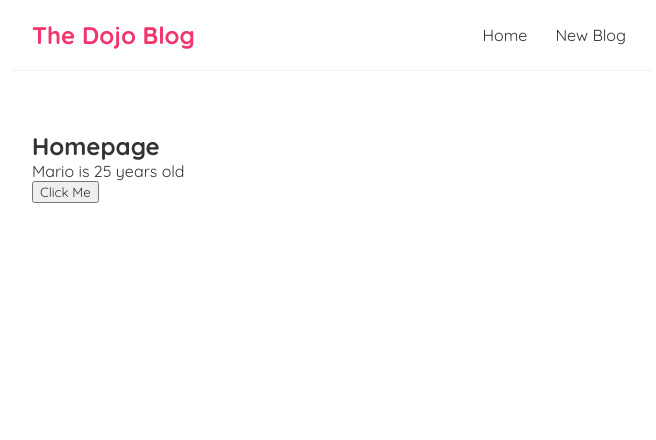
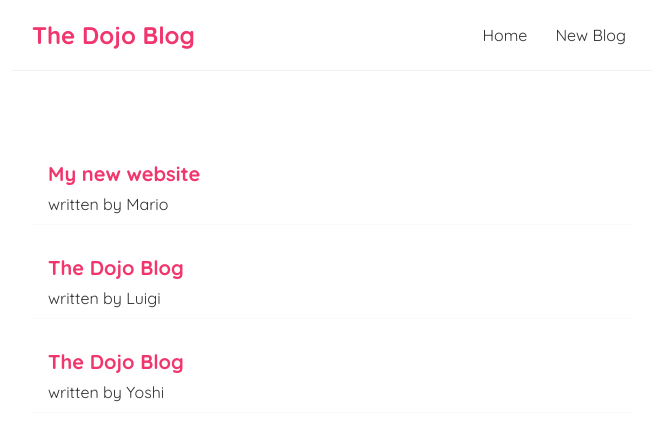
Before and after one commit to 25dark/dojo-blog, a React (Create React App) app: page / in a window 1280 px wide. Shown: the top 440 px of the page, without its empty margins (308-964 px from the left). Built offline with nearby package versions, Linux system fonts and the light colour scheme.

Commit message:
outputting lists

```diff
--- a/src/Home.js
+++ b/src/Home.js
@@ -1,19 +1,18 @@
 import { useState } from "react";
 const Home = () => {
-  const [name, setName] = useState("Mario");
-  const [age, setAge] = useState(25);
-  const handleClick = () => {
-    setName("lucas");
-    setAge(age + 1);
-  };
-
+  const [blogs, setBlogs] = useState([
+    { title: "My new website", body: "Lorem ipsum...", author: "Mario", id: 1 },
+    { title: "The Dojo Blog", body: "Lorem ipsum...", author: "Luigi", id: 2 },
+    { title: "The Dojo Blog", body: "Lorem ipsum...", author: "Yoshi", id: 3 },
+  ]);
   return (
     <div className="home">
-      <h2>Homepage</h2>
-      <p>
-        {name} is {age} years old
-      </p>
-      <button onClick={handleClick}>Click Me</button>
+      {blogs.map((blog) => (
+        <div className="blog-preview" key={blog.id}>
+          <h2>{blog.title}</h2>
+          <p>written by {blog.author}</p>
+        </div>
+      ))}
     </div>
   );
 };
--- a/src/index.css
+++ b/src/index.css
@@ -33,3 +33,18 @@
   margin: 40px auto;
   padding: 20px;
 }
+
+/* blog previews / list */
+.blog-preview {
+  padding: 10px 16px;
+  margin: 20px 0;
+  border-bottom: 1px solid #fafafa;
+}
+.blog-preview:hover {
+  box-shadow: 1px 3px 5px rgba(0, 0, 0, 0.1);
+}
+.blog-preview h2 {
+  font-size: 20px;
+  color: #f1356d;
+  margin-bottom: 8px;
+}
```
